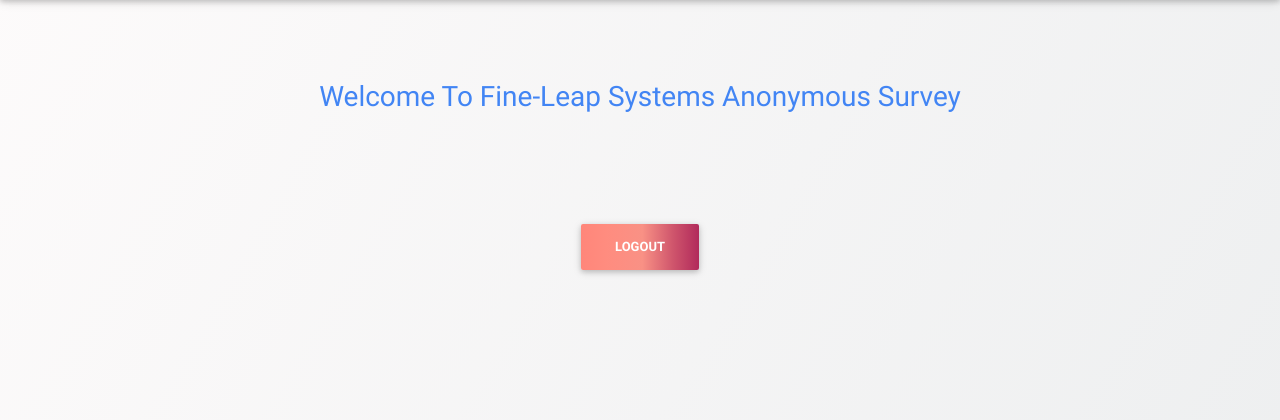
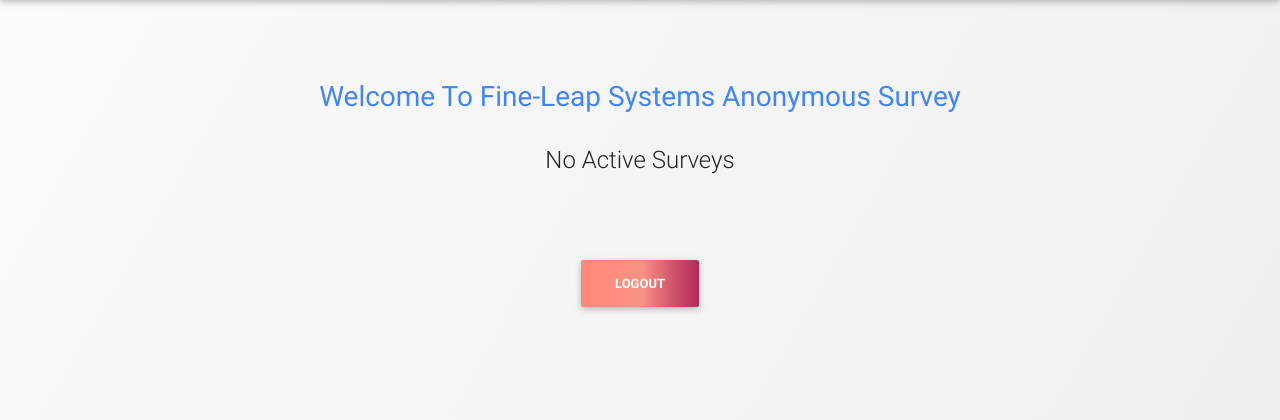
Before and after one commit to fineleaps/new_survey, a Django app: page /myadmin/ in a window 1280 px wide. Shown: the part 64-484 px from the top of the page. Run offline with Django 3.2, Linux system fonts and the light colour scheme; the visitor is signed in with stand-in values (Sample User, id 1); data that the repository does not hold is empty; some libraries are stand-ins or nearby versions.

Commit message:
changes from pythonanywhere.com

```diff
--- a/portal/templates/my_admin/home.html
+++ b/portal/templates/my_admin/home.html
@@ -9,9 +9,14 @@
         <h3 class="font-weight-bolder text-primary">Welcome To Fine-Leap Systems Anonymous Survey</h3>
 
         <br>
-        {% for survey in surveys %}
-            <h5><a href="{% url "survey_report" survey_id=survey.id %}"><button class="btn blue-gradient text-white font-weight-bold">{{ survey.name }} Report</button></a></h5>
-        {% endfor %}
+        {% if surveys %}
+
+            {% for survey in surveys %}
+                <h5><a href="{% url "survey_report" survey_id=survey.id %}"><button class="btn blue-gradient text-white font-weight-bold">{{ survey.name }} Report</button></a></h5>
+            {% endfor %}
+        {% else %}
+            <h4>No Active Surveys</h4>
+        {% endif %}
 
         <br><br><br>
             <h5><a href="{% url "admin_logout" %}"><button class="btn young-passion-gradient text-white font-weight-bold">Logout</button></a></h5>
--- a/portal/views.py
+++ b/portal/views.py
@@ -16,7 +16,11 @@
     if request.user.is_superuser:
         return redirect('admin_home')
     else:
-        return redirect('survey_detail', slug=Survey.objects.filter(active=True).first().slug)
+        surveys = Survey.objects.filter(active=True)
+        if surveys.exists():
+            return redirect('survey_detail', surveys.first().slug)
+        else:
+            return render(request, 'portal/home.html', {'surveys': surveys})
         # surveys = Survey.objects.active()
         # return render(request, 'portal/home.html', {'surveys': surveys})
 
```
Also changed, not shown: portal/templates/portal/home.html (+8 -3 lines).
